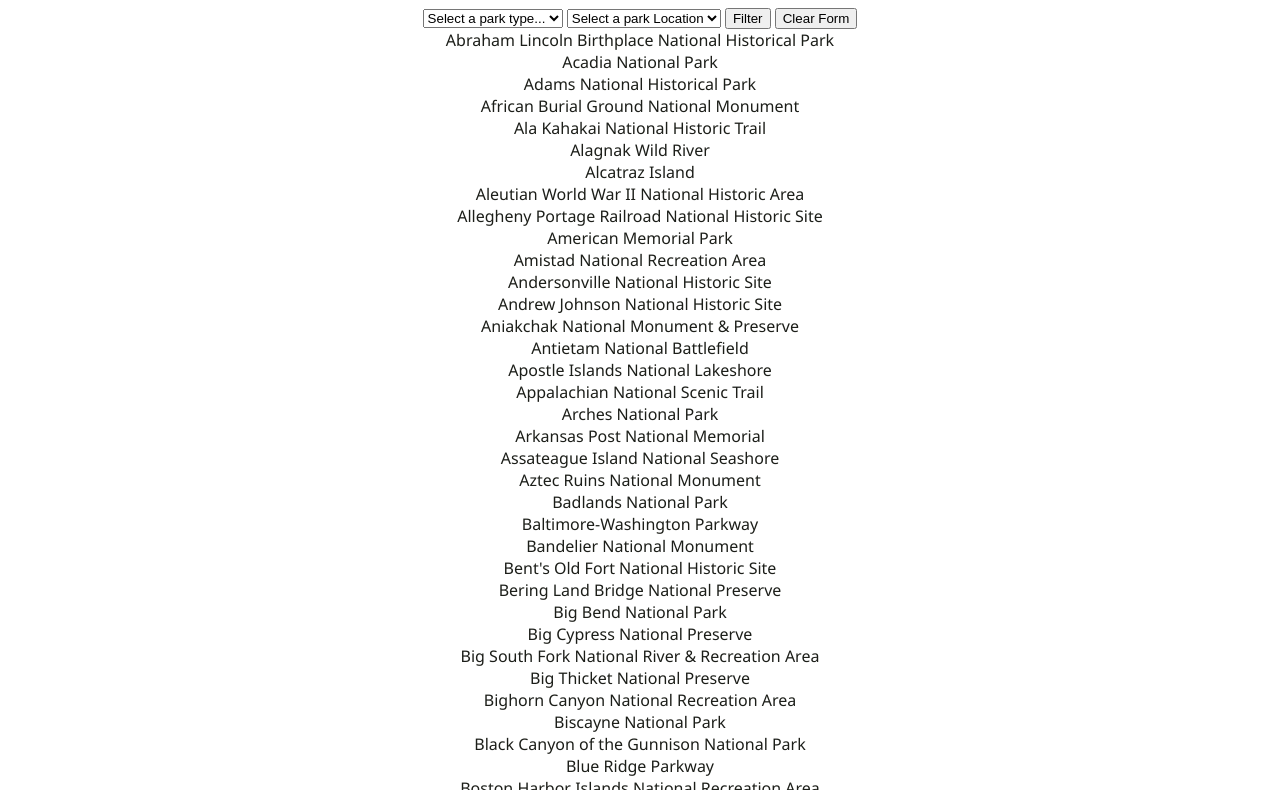
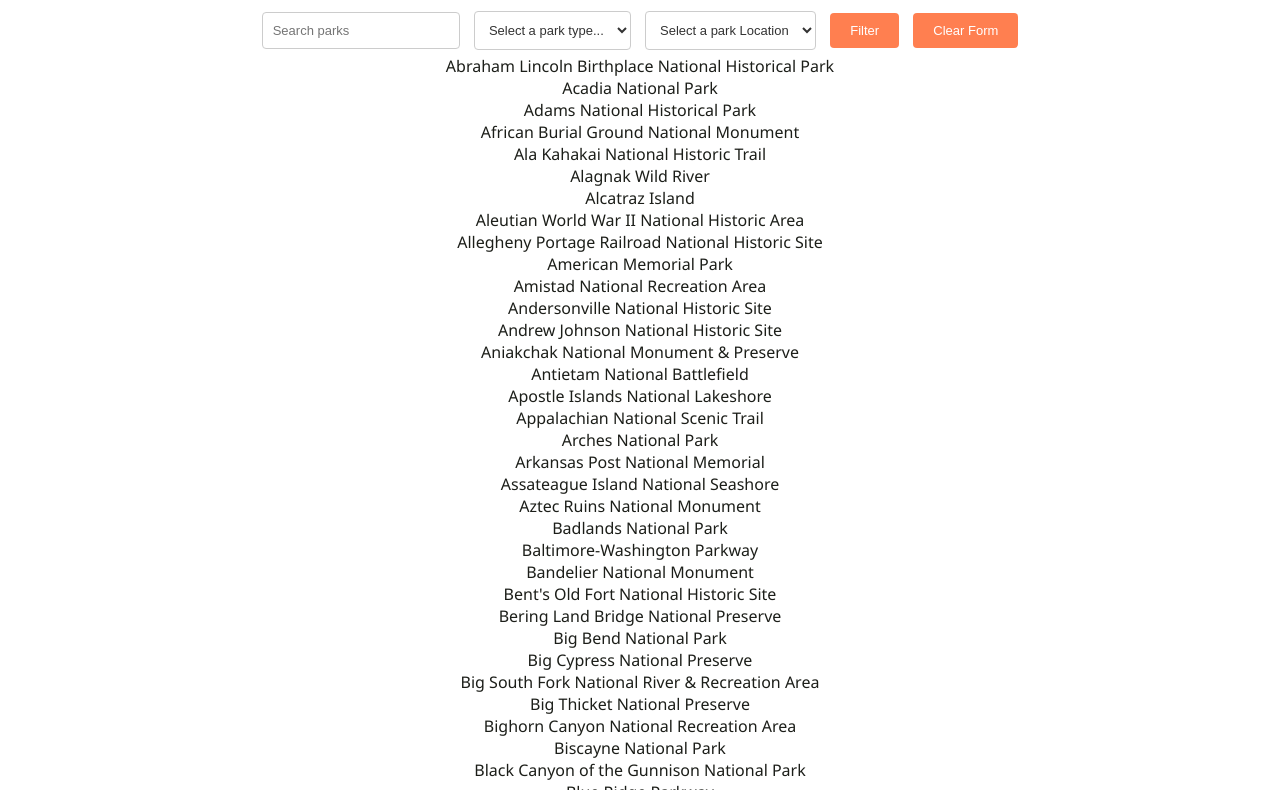
Before and after one commit to AloroLee/EnjoyTheOutdoors_Capstone2, a plain HTML site: page parks.html in a window 1280 px wide. Shown: the part 158-948 px from the top of the page. Drawn offline with Linux system fonts and the light colour scheme; files whose address does not match are found by name.

Commit message:
search in park page

```diff
--- a/parks.html
+++ b/parks.html
@@ -21,6 +21,7 @@
     <main class="park">
         <h1>Parks</h1>
         <div class="filters">
+            <input type="text" id="searchBar" placeholder="Search parks">
             <select name="parkTypeSelect" id="parkTypeSelect">
                 <option value="">Select a park type...</option>
             </select>
--- a/style/main.css
+++ b/style/main.css
@@ -85,6 +85,40 @@ nav a:hover {
     min-height: 100vh;
     margin: 0;
 }
+button {
+    padding: 10px 20px;
+    margin: 5px;
+    border: none;
+    border-radius: 4px;
+    background-color: #ff7f50;
+    color: #fff;
+    cursor: pointer;
+    font-size: 13px;
+    transition: background-color 0.3s ease;
+}
+
+button:hover {
+    background-color: #525e67;
+}
+
+select {
+    padding: 10px;
+    margin: 5px;
+    border: 1px solid #ccc;
+    border-radius: 4px;
+    font-size: 13px;
+    background-color: #fff;
+    color: #333;
+}
+#searchBar{
+    padding: 10px;
+    margin: 5px;
+    border: 1px solid #ccc;
+    border-radius: 4px;
+    font-size: 13px;
+    background-color: #fff;
+    color: #333;
+}
 .mount{
     text-align: center;
     background-size: cover;
```
